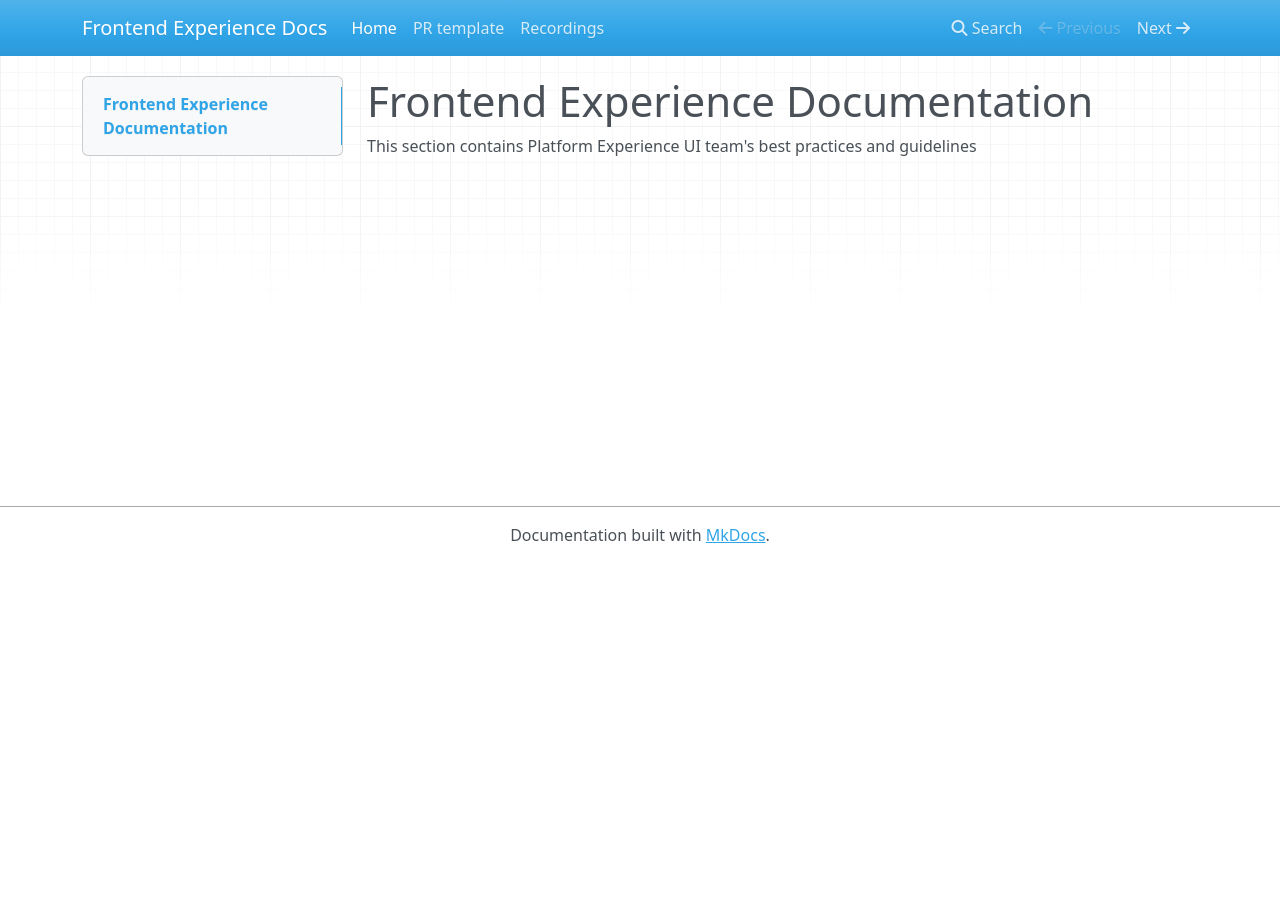
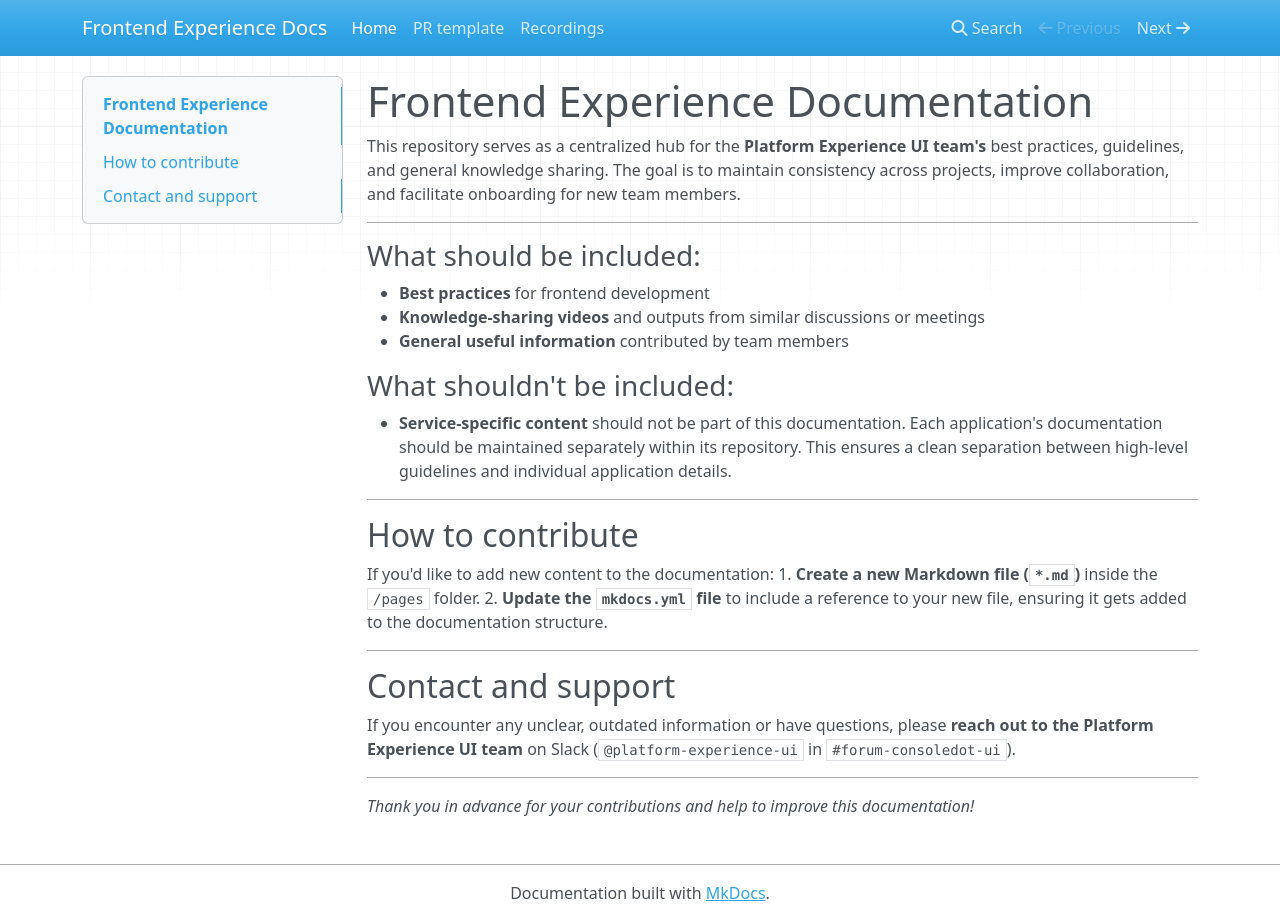
Before and after one commit to fhlavac/frontend-experience-docs, an MkDocs documentation site: the page built from pages/index.md, in a window 1280 px wide and 921 px high. Built offline with MkDocs 1.6.1, drawn with Linux system fonts in a browser that asks for light colours; nearby versions of some CDN libraries.

Commit message:
Update index.md

```diff
--- a/pages/index.md
+++ b/pages/index.md
@@ -1,2 +1,31 @@
 # Frontend Experience Documentation
-This section contains Platform Experience UI team's best practices and guidelines
+
+This repository serves as a centralized hub for the **Platform Experience UI team's** best practices, guidelines, and general knowledge sharing. The goal is to maintain consistency across projects, improve collaboration, and facilitate onboarding for new team members.
+
+---
+
+### What should be included:
+- **Best practices** for frontend development
+- **Knowledge-sharing videos** and outputs from similar discussions or meetings
+- **General useful information** contributed by team members
+
+### What shouldn't be included:
+- **Service-specific content** should not be part of this documentation. Each application's documentation should be maintained separately within its repository. This ensures a clean separation between high-level guidelines and individual application details.
+
+---
+
+## How to contribute
+
+If you'd like to add new content to the documentation:
+1. **Create a new Markdown file (`*.md`)** inside the `/pages` folder.
+2. **Update the `mkdocs.yml` file** to include a reference to your new file, ensuring it gets added to the documentation structure.
+
+---
+
+## Contact and support
+
+If you encounter any unclear, outdated information or have questions, please **reach out to the Platform Experience UI team** on Slack (`@platform-experience-ui` in `#forum-consoledot-ui`).
+
+---
+
+*Thank you in advance for your contributions and help to improve this documentation!*
```
